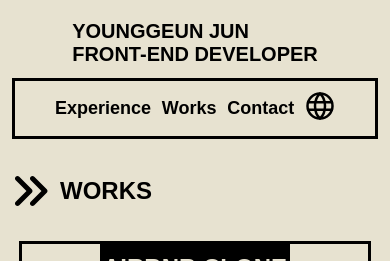
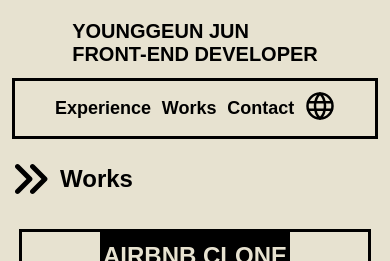
Before and after one commit to jayjunn/personal-app, a Next.js app: page /works in a window 390 px wide. Shown: the top 261 px of the page. Built offline with nearby package versions, Linux system fonts and the light colour scheme.

Commit message:
feat: add page wrap container

```diff
--- a/src/app/styles/Experience.module.css
+++ b/src/app/styles/Experience.module.css
@@ -1,28 +1,3 @@
-.container {
-  display: flex;
-  flex-direction: column;
-  padding: 30px 30px;
-  border-bottom: 3px solid black;
-}
-
-.container:hover .arrow {
-  transform: rotate(90deg);
-}
-
-.arrow {
-  transition: 0.4s ease-out;
-  height: 40px;
-}
-.header {
-  display: flex;
-  align-items: center;
-  cursor: pointer;
-}
-
-.title {
-  margin-left: 10px;
-}
-
 .experience__list {
   margin-top: 30px;
   display: grid;
--- a/src/app/styles/Header.module.css
+++ b/src/app/styles/Header.module.css
@@ -94,7 +94,7 @@
   display: flex;
   align-items: center;
   justify-content: space-between;
-  margin: 12px;
+  margin: 12px 12px 0;
   padding: 10px 40px;
   border: 3px solid black;
 }
--- /dev/null
+++ b/src/app/styles/PageWrap.module.css
@@ -0,0 +1,35 @@
+.container {
+  display: flex;
+  flex-direction: column;
+  padding: 30px 30px;
+}
+
+.container:hover .arrow {
+  transform: rotate(90deg);
+}
+.arrow {
+  transition: 0.4s ease-out;
+}
+
+.header {
+  display: flex;
+  align-items: center;
+  cursor: pointer;
+}
+.title {
+  margin-left: 10px;
+}
+
+@media screen and (max-width: 1250px) {
+  .container {
+    padding: 10px 20px;
+    font-size: 40px;
+  }
+}
+
+@media screen and (max-width: 740px) {
+  .container {
+    padding: 20px 10px;
+    font-size: 24px;
+  }
+}
--- a/src/app/styles/WorkList.module.css
+++ b/src/app/styles/WorkList.module.css
@@ -1,25 +1,3 @@
-.container {
-  display: flex;
-  flex-direction: column;
-  padding: 30px 30px;
-}
-
-.container:hover .arrow {
-  transform: rotate(90deg);
-}
-.arrow {
-  transition: 0.4s ease-out;
-}
-
-.header {
-  display: flex;
-  align-items: center;
-  cursor: pointer;
-}
-.title {
-  margin-left: 10px;
-}
-
 .wrapper {
   display: flex;
   justify-content: center;
@@ -45,11 +23,6 @@
 }
 
 @media screen and (max-width: 1250px) {
-  .container {
-    padding: 10px 20px;
-    font-size: 40px;
-  }
-
   .list__container {
     padding: 0;
   }
--- a/src/components/ContactList.tsx
+++ b/src/components/ContactList.tsx
@@ -17,7 +17,7 @@ export default function ContactList() {
       </div>
       <ul className={styles.socials}>
         <li className={styles.social}>
-          <Link href="https://github.com/jayjunn">
+          <Link href="https://github.com/jayjunn" target="_blank">
             <Image
               className={styles.social}
               src={github} //
@@ -28,7 +28,7 @@ export default function ContactList() {
           </Link>
         </li>
         <li className={styles.social}>
-          <Link href="https://www.linkedin.com/in/younggeun">
+          <Link href="https://www.linkedin.com/in/younggeun" target="_blank">
             <Image className={styles.social} src={linkedin} alt="home" width="40" height="40" />
           </Link>
         </li>
--- a/src/components/WorkList.tsx
+++ b/src/components/WorkList.tsx
@@ -1,22 +1,17 @@
 'use client';
 
 import React from 'react';
-import Image from 'next/image';
 import styles from '../app/styles/WorkList.module.css';
-import anglesRight from '../../public/image/anglesRight.svg';
 import Work from './Work';
 import { workData } from '../../data.js';
 import { useUserContext } from '../context/userContext';
+import PageWrap from './common/PageWrap';
 
 const WorkList = () => {
   const { isEnglish } = useUserContext();
 
   return (
-    <section className={styles.container}>
-      <div className={styles.header} id="work-list">
-        <Image className={styles.arrow} src={anglesRight} alt="icon" width="40" height="40" />
-        <span className={styles.title}>WORKS</span>
-      </div>
+    <PageWrap title="Works">
       <div className={styles.wrapper}>
         <section className={`${styles.list__container} ${styles.open}`}>
           <ul className={styles.list}>
@@ -36,7 +31,7 @@ const WorkList = () => {
           </ul>
         </section>
       </div>
-    </section>
+    </PageWrap>
   );
 };
 
--- /dev/null
+++ b/src/components/common/PageWrap.tsx
@@ -0,0 +1,21 @@
+import React from 'react';
+import styles from '../../app/styles/PageWrap.module.css';
+import Image from 'next/image';
+import anglesRight from '../../../public/image/anglesRight.svg';
+
+interface IPageWrap {
+  title: string;
+  children: React.ReactNode;
+}
+
+export default function PageWrap({ title, children }: IPageWrap) {
+  return (
+    <section className={styles.container}>
+      <div className={styles.header} id="experiences">
+        <Image className={styles.arrow} src={anglesRight} alt="icon" width="40" height="40" />
+        <h4 className={styles.title}>{title}</h4>
+      </div>
+      {children}
+    </section>
+  );
+}
```
Also changed, not shown: src/app/contact/page.tsx (+7 -2 lines), src/components/Contact.tsx (added, +11 -0 lines), src/components/Experience.tsx (+3 -8 lines).
